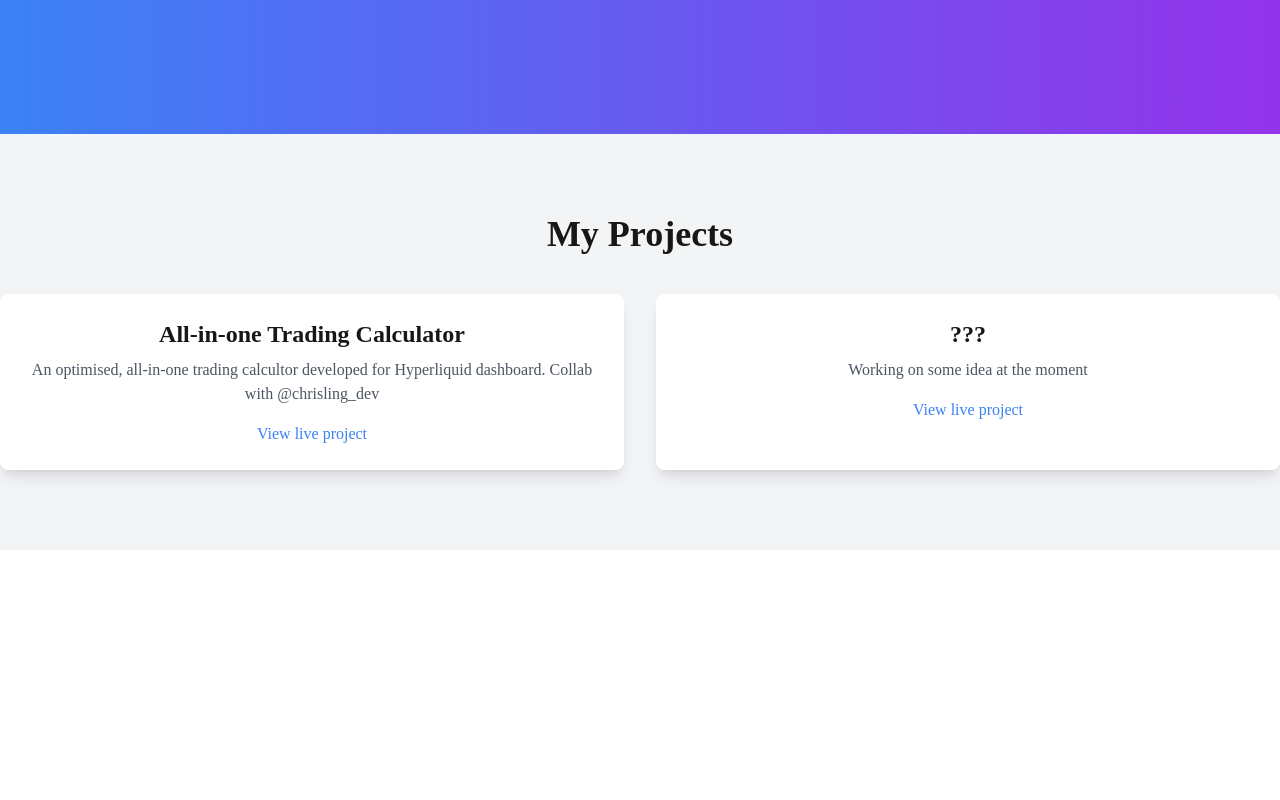
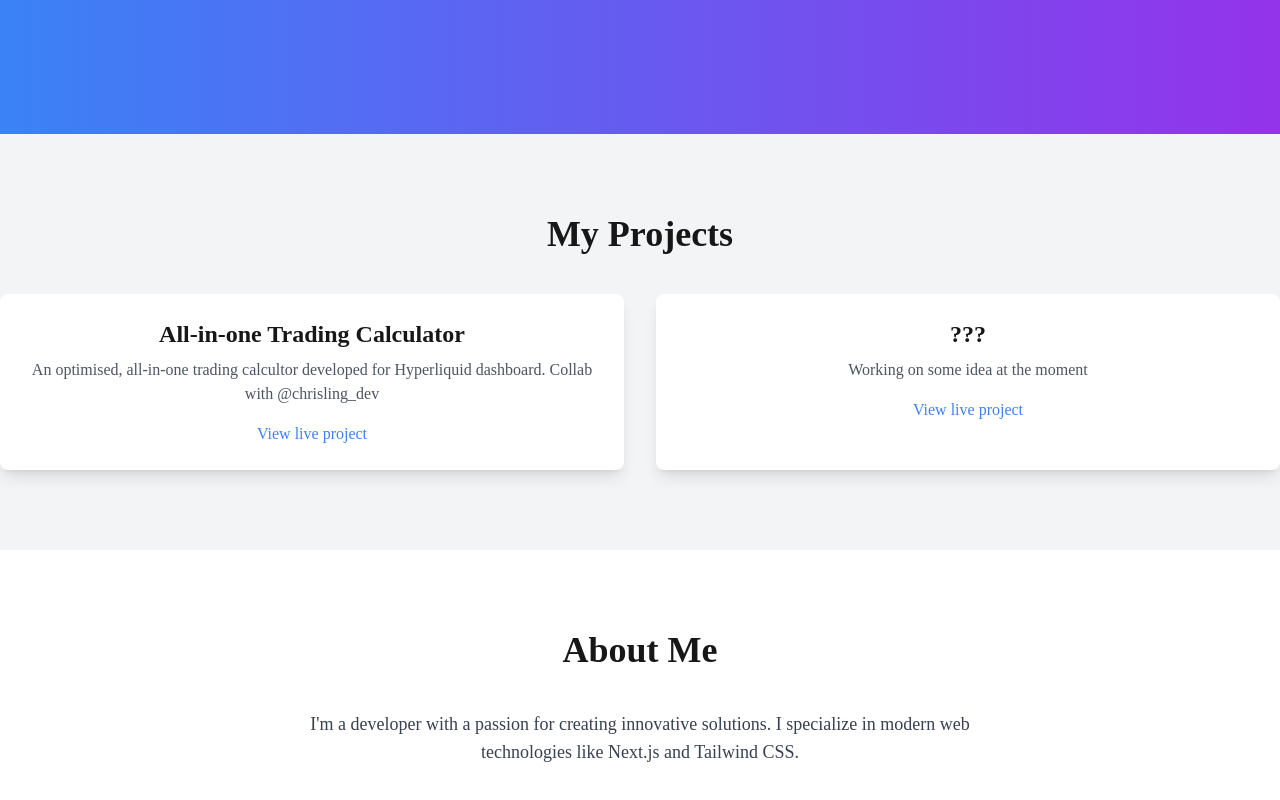
Before and after one commit to mikeling-dev/my-portfolio, a Next.js app: page / in a window 1280 px wide. Shown: the part 666-1466 px from the top of the page. Before the commit the page ends 1216 px from the top, so only its background shows below. Built offline with nearby package versions, Linux system fonts and the light colour scheme.

Commit message:
Implement about section with animated text content

```diff
--- a/src/app/page.tsx
+++ b/src/app/page.tsx
@@ -1,3 +1,4 @@
+import About from "@/components/About";
 import Hero from "@/components/Hero";
 import Navbar from "@/components/Navbar";
 import Projects from "@/components/Projects";
@@ -8,6 +9,7 @@ export default function Home() {
       <Navbar />
       <Hero />
       <Projects />
+      <About />
     </div>
   );
 }
--- a/src/components/About.tsx
+++ b/src/components/About.tsx
@@ -0,0 +1,29 @@
+"use client";
+
+import { motion } from "framer-motion";
+
+export default function About() {
+  return (
+    <section id="about" className="py-20 bg-white">
+      <div className="container mx-auto text-center">
+        <motion.h2
+          initial={{ opacity: 0 }}
+          whileInView={{ opacity: 1 }}
+          transition={{ duration: 0.8 }}
+          className="text-4xl font-bold mb-10"
+        >
+          About Me
+        </motion.h2>
+        <motion.p
+          initial={{ opacity: 0, y: 20 }}
+          whileInView={{ opacity: 1, y: 0 }}
+          transition={{ duration: 0.8, delay: 0.2 }}
+          className="text-lg text-gray-700 max-w-2xl mx-auto"
+        >
+          I&apos;m a developer with a passion for creating innovative solutions.
+          I specialize in modern web technologies like Next.js and Tailwind CSS.
+        </motion.p>
+      </div>
+    </section>
+  );
+}
```
